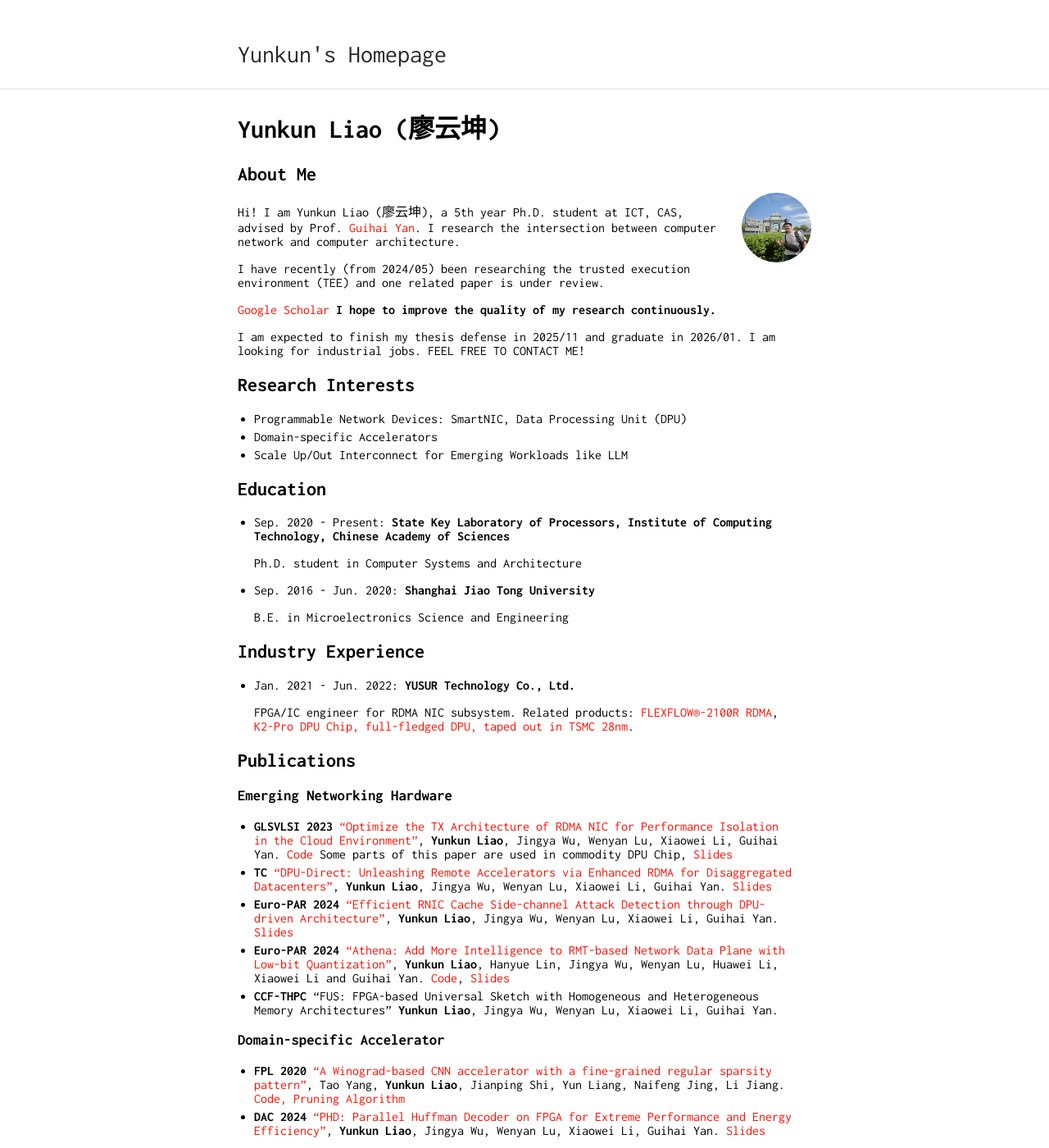
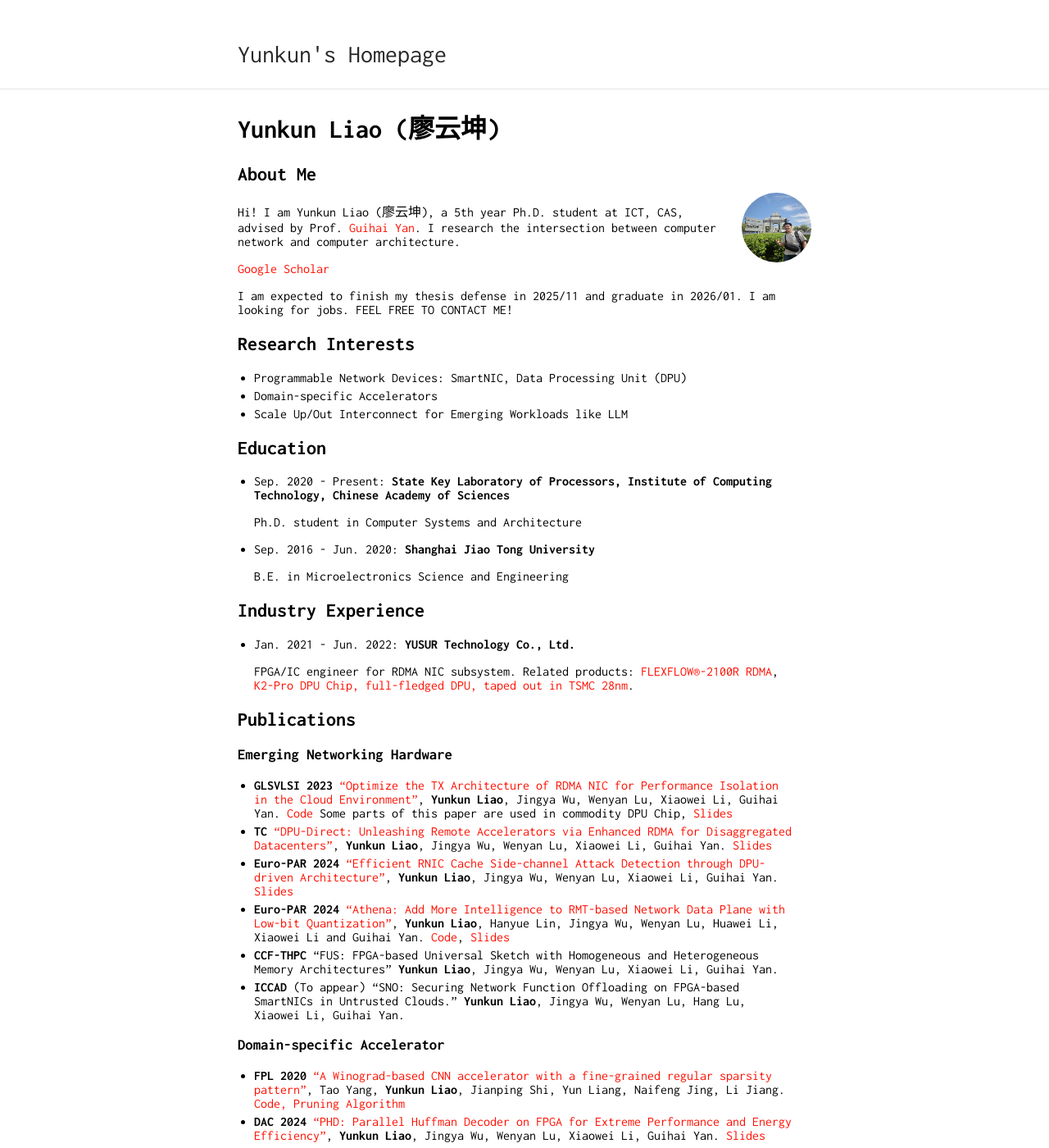
Before and after one commit to liaoyunkun/liaoyunkun.github.io, a Jekyll site: the page built from index.md, in a window 1280 px wide and 1400 px high. Shown: the whole window at 82% size. Built offline with Jekyll 4.4.1, drawn with Linux system fonts in a browser that asks for light colours; our own code applies the rules of GitHub Pages for plain Markdown files; some of the changed text lies outside the part shown.

Commit message:
Update index.md

```diff
--- a/index.md
+++ b/index.md
@@ -7,11 +7,9 @@
 Hi! I am Yunkun Liao (廖云坤), a 5th year Ph.D. student at ICT, CAS, advised by Prof. [Guihai Yan](http://english.ict.cas.cn/people/scien/bln/202303/t20230321_328593.html). I research the intersection between computer
  network and computer architecture.
 
- I have recently (from 2024/05) been researching the trusted execution environment (TEE) and one related paper is under review.
+[Google Scholar](https://scholar.google.com/citations?user=6ITn_W8AAAAJ&hl=en)
 
-[Google Scholar](https://scholar.google.com/citations?user=6ITn_W8AAAAJ&hl=en) **I hope to improve the quality of my research continuously.**
-
-I am expected to finish my thesis defense in 2025/11 and graduate in 2026/01. I am looking for industrial jobs. FEEL FREE TO CONTACT ME!
+I am expected to finish my thesis defense in 2025/11 and graduate in 2026/01. I am looking for jobs. FEEL FREE TO CONTACT ME!
 
 ## Research Interests
 * Programmable Network Devices: SmartNIC, Data Processing Unit (DPU)
@@ -40,6 +38,7 @@ I am expected to finish my thesis defense in 2025/11 and graduate in 2026/01. I
 - **Euro-PAR 2024** ["Efficient RNIC Cache Side-channel Attack Detection through DPU-driven Architecture"](https://link.springer.com/chapter/10.1007/978-3-031-69766-1_1), **Yunkun Liao**, Jingya Wu, Wenyan Lu, Xiaowei Li, Guihai Yan. [Slides](./europar-2024-rcsca.pdf)
 - **Euro-PAR 2024** ["Athena: Add More Intelligence to RMT-based Network Data Plane with Low-bit Quantization"](https://link.springer.com/chapter/10.1007/978-3-031-69766-1_18), **Yunkun Liao**, Hanyue Lin, Jingya Wu, Wenyan Lu, Huawei Li, Xiaowei Li and Guihai Yan. [Code](https://github.com/liaoyunkun/dpu-driven-scadet/tree/master), [Slides](./europar-2024-athena.pdf)
 - **CCF-THPC** "FUS: FPGA-based Universal Sketch with Homogeneous and Heterogeneous Memory Architectures" **Yunkun Liao**, Jingya Wu, Wenyan Lu, Xiaowei Li, Guihai Yan.
+- **ICCAD** (To appear) "SNO: Securing Network Function Offloading on FPGA-based SmartNICs in Untrusted Clouds." **Yunkun Liao**, Jingya Wu, Wenyan Lu, Hang Lu, Xiaowei Li, Guihai Yan.
 
 ### Domain-specific Accelerator
 - **FPL 2020** ["A Winograd-based CNN accelerator with a fine-grained regular sparsity pattern"](https://ieeexplore.ieee.org/document/9221628), Tao Yang, **Yunkun Liao**, Jianping Shi, Yun Liang, Naifeng Jing, Li Jiang. [Code, Pruning Algorithm](https://github.com/liaoyunkun/Winograd-NN-Prune-FPL-2020)
```
Also changed, not shown: other parts of index.md (+2 -1 lines).
